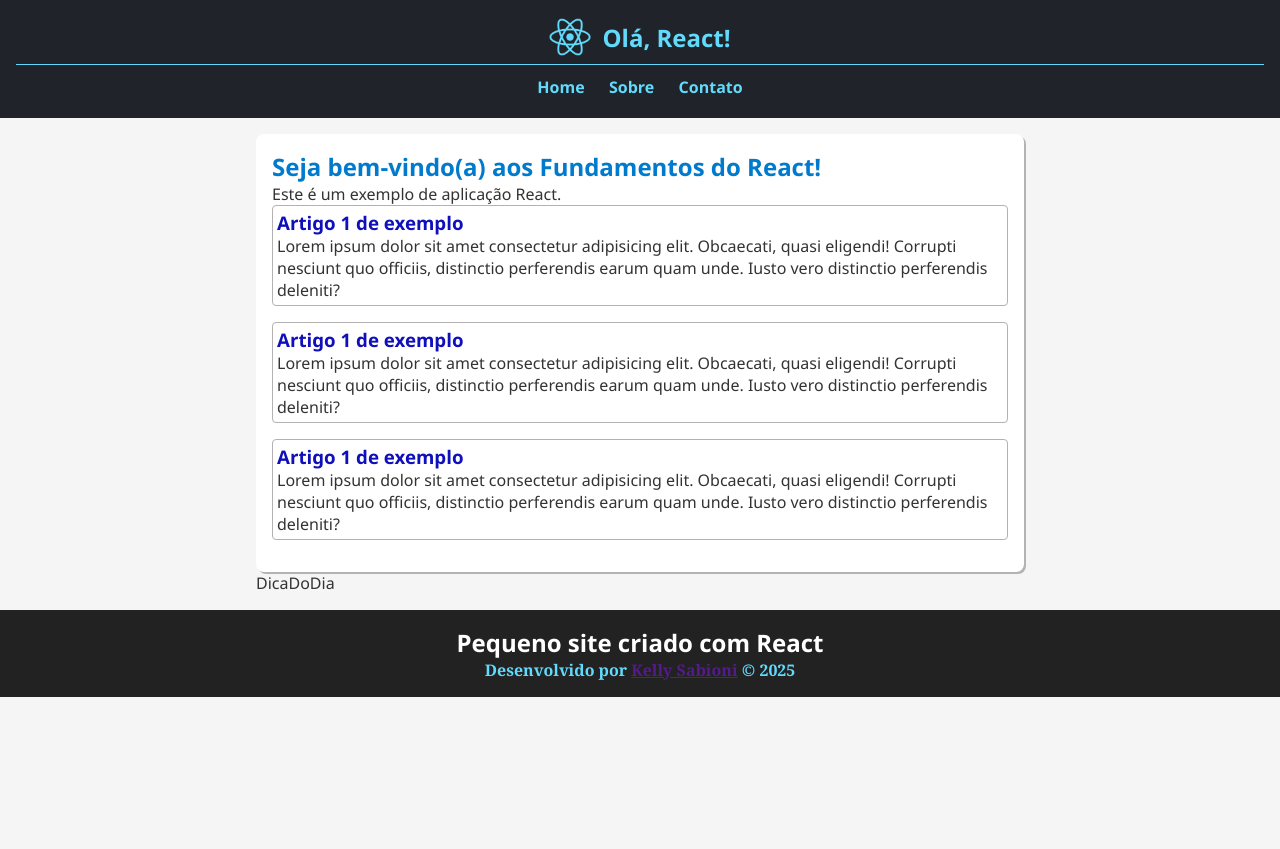
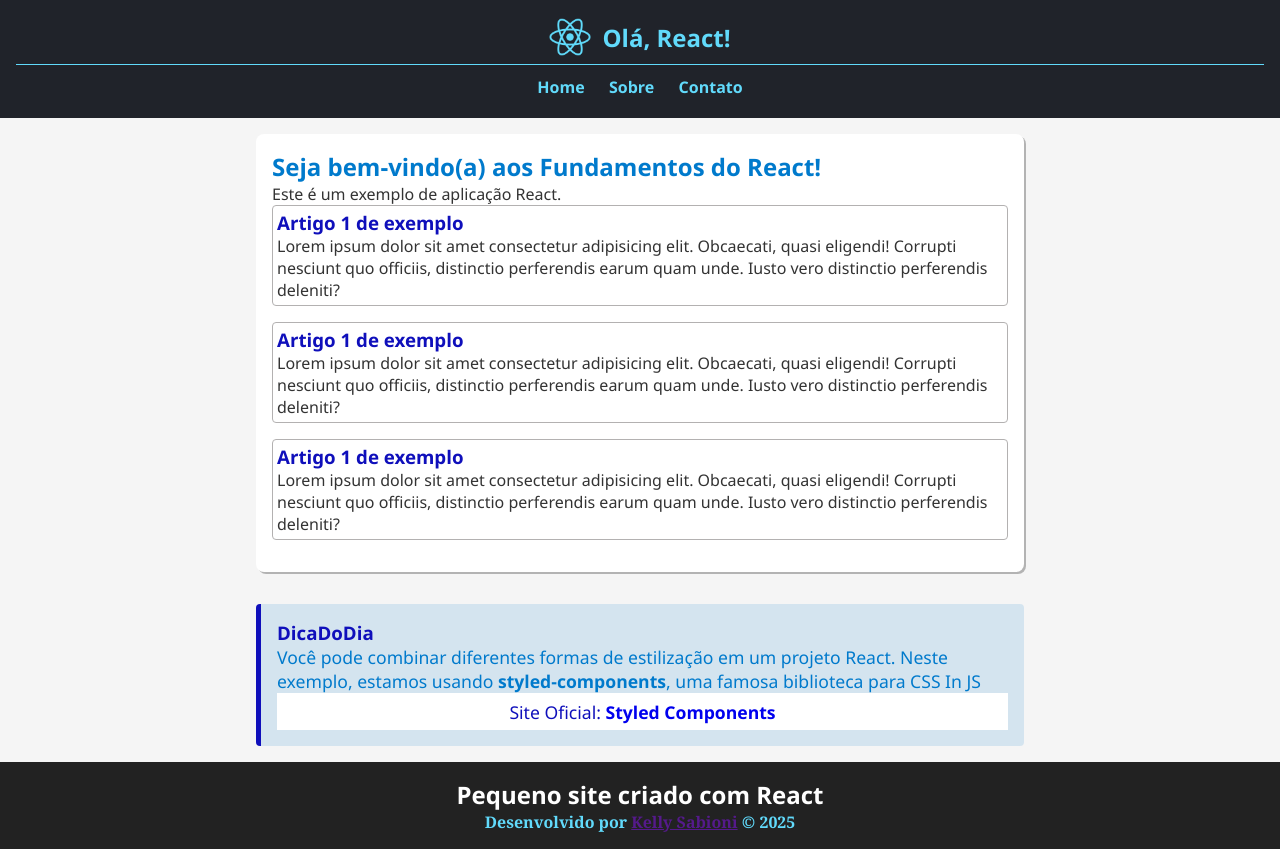
Before and after one commit to kellysabioni/react-fundamentos, a React (Vite) app: page / in a window 1280 px wide. Before the commit the page ends 800 px from the top, so only its background shows below. Built offline with nearby package versions, Linux system fonts and the light colour scheme.

Commit message:
Cria Styled-components

```diff
--- a/src/componentes/DicaDoDia/DicaDoDia.tsx
+++ b/src/componentes/DicaDoDia/DicaDoDia.tsx
@@ -1,3 +1,20 @@
+import { StyledDicaDoDia } from "./styles";
+
 export default function DicaDoDia() {
-  return <div>DicaDoDia</div>;
+  return (
+    <StyledDicaDoDia>
+      <h3>DicaDoDia</h3>
+      <p>
+        Você pode combinar diferentes formas de estilização em um projeto React.
+        Neste exemplo, estamos usando <b>styled-components</b>, uma famosa
+        biblioteca para CSS In JS
+      </p>
+      <p className="site-oficial">
+        Site Oficial: {"  "}
+        <a href="https://styled-components.com" target="_blank">
+          Styled Components
+        </a>
+      </p>
+    </StyledDicaDoDia>
+  );
 }
--- /dev/null
+++ b/src/componentes/DicaDoDia/styles.ts
@@ -0,0 +1,38 @@
+import styled from "styled-components";
+
+let tema: boolean = true;
+
+export const StyledDicaDoDia = styled.section`
+  background-color: ${tema? "#007acc22" : "black"};
+  border-left: 5px solid #0f0fbb;
+  padding: 1rem;
+  margin-top: 2rem;
+  border-radius: 4px;
+
+  h3 {
+    margin-top: 0;
+    color: #0f0fbb;
+  }
+
+  p {
+    color: #007acc;
+    font-size: 1.1rem;
+  }
+
+  .site-oficial {
+    background-color: white;
+    text-align: center;
+    padding: 0.4rem;
+    color: #0f0fbb;
+
+    a {
+      text-decoration: none;
+      font-weight: bold;
+
+      &:hover,
+      &:focus {
+        text-decoration: underline;
+      }
+    }
+  }
+`;
```
